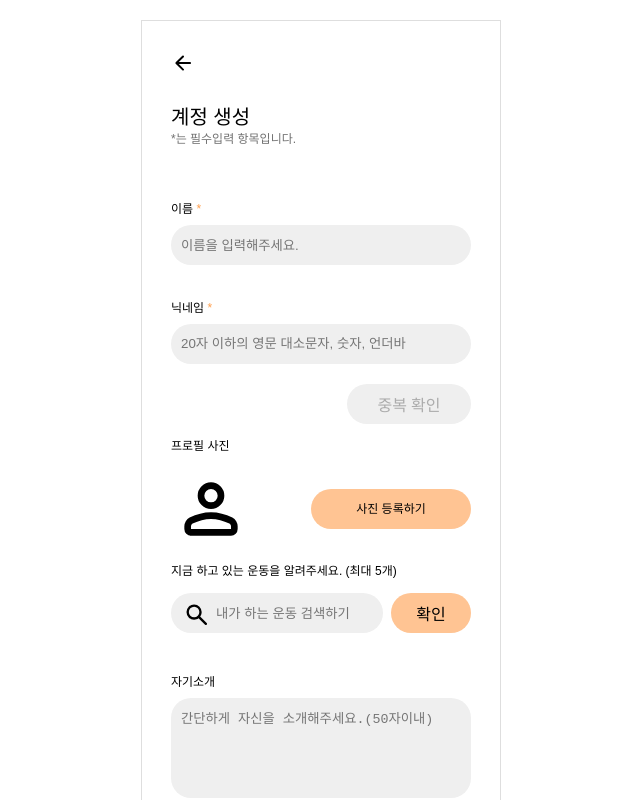
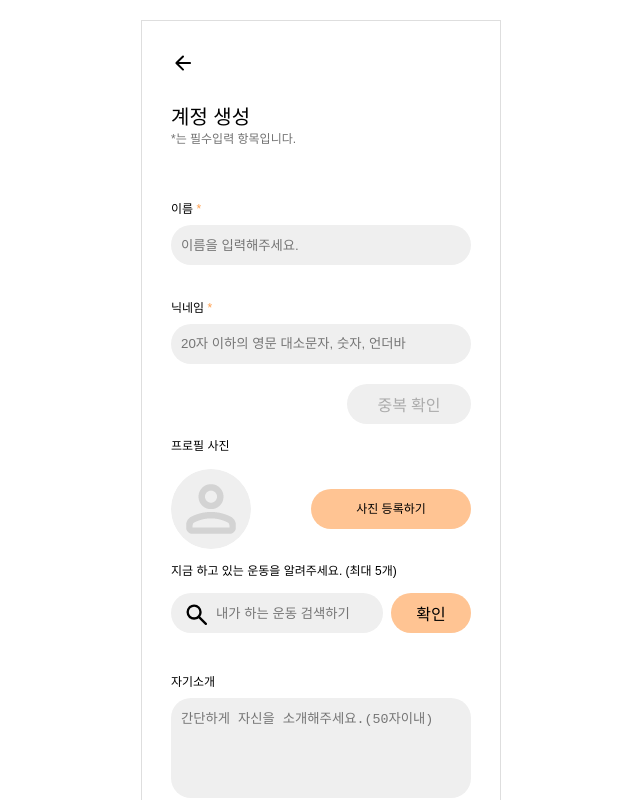
Before and after one commit to healthiee/healthiee-front, a React (Create React App) app: page /createAccount in a window 1280 px wide. Shown: the top 800 px of the page, without its empty margins (319-959 px from the left). Built offline with nearby package versions, Linux system fonts and the light colour scheme; a web font is replaced by a local one.

Commit message:
design: profile img, tag

```diff
--- a/src/components/CreateAccount/CreateAccount.js
+++ b/src/components/CreateAccount/CreateAccount.js
@@ -4,13 +4,10 @@ import useAccountInput from "../../hooks/use-accountInput";
 
 //img
 import {ReactComponent as BackArrow} from '../../assets/images/backArrow.svg';
-import {ReactComponent as DefaultProfile} from '../../assets/images/defaultProfile.svg';
 import {ReactComponent as Close} from '../../assets/images/close.svg';
 import {ReactComponent as Done} from '../../assets/images/done.svg';
 import {ReactComponent as Search} from '../../assets/images/search.svg';
-import { legacy_createStore } from "redux";
-
-
+import defaultProfile from '../../assets/images/defaultProfile.png';
 
 
 const SignupPage = ()=> {
@@ -73,7 +70,13 @@ const SignupPage = ()=> {
 
     const randomColor = ['#FCADFF', '#FFE0E0', '#FFC493', '#DDFFD6', '#B1E7FF', '#FBFF93', '#C9CDFF', '#D3D3D3', '#E6C9FF'];
 
-    const colorPick = Math.floor(Math.random()*randomColor.length);
+    let colorPick = Math.floor(Math.random()*randomColor.length);
+
+    for (const exercise of exercises) {
+      if (exercise.color === randomColor[colorPick]) {
+        colorPick = Math.floor(Math.random()*randomColor.length);
+      }
+    }
 
     setExercises([...exercises, {name: tag, color: randomColor[colorPick]}]);
     setTag('');
@@ -156,7 +159,7 @@ const SignupPage = ()=> {
 
         <div className={styles.profile_container}>
           <input className={styles.profile_input} type="file" accept="image/*" id="profileimg" onChange={saveImgFile} ref={imgRef}/>
-          {imgFile ? <img src={imgFile} alt="profile img"/> : <DefaultProfile className={styles.defaultimg}/>}
+          {imgFile ? <img src={imgFile} alt="profile img"/> : <img src={defaultProfile} className={styles.defaultimg}/>}
           <div className={styles.label_container}>
             <label htmlFor="profileimg" className={styles.profile_label}>사진 등록하기</label>
           </div>
```
Also changed, not shown: src/assets/images/defaultProfile.png (added), src/assets/images/defaultProfile.svg (deleted).
